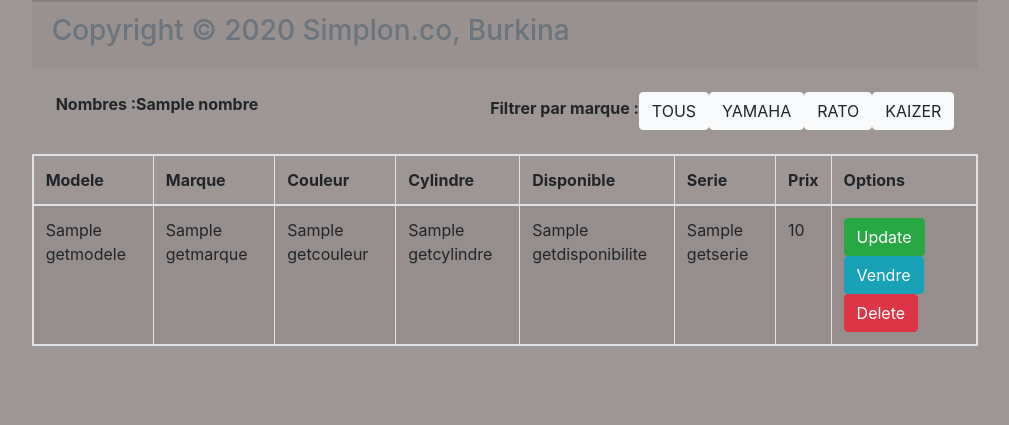
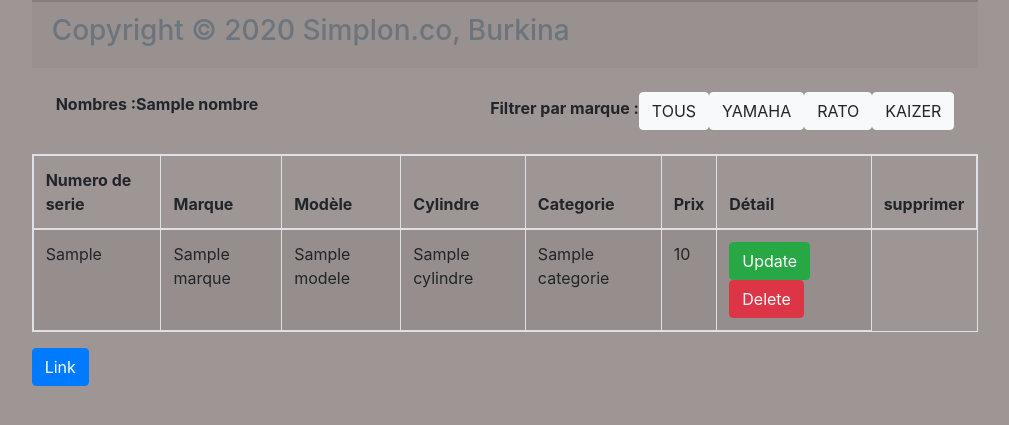
Before and after one commit to ed-wige/moto-bfa, a PHP site: template vues/liste.php in a window 1280 px wide. Shown: the part 118-543 px from the top of the page, without its empty margins (135-1144 px from the left). Run offline with PHP 8.4, Linux system fonts and the light colour scheme; the template is opened without the code that fills it: most values are stand-ins (such as "Sample title", 1, 10 or a date in 2020).

Commit message:
fonctionnalité opérationnel

```diff
--- a/controlleurs/ControlleurAuthen.php
+++ b/controlleurs/ControlleurAuthen.php
@@ -17,7 +17,7 @@ if(isset($_POST['user']) AND isset($_POST['pwd']))
         if($rep)
         {
             //   header("location:../vues/formulaire.php");
-              header("location:index.php?page=ContolleurFormulaire");
+              header("location:index.php?page=ControlleurFormulaire");
 
 
         }
--- a/vues/formulaire.php
+++ b/vues/formulaire.php
@@ -12,12 +12,12 @@
 require_once ("header.php");
 ?>
 
-<form method="post" action="" enctype="multipart/form-data" data-toggle="validator" id="frm">
+<form method="post" action="" enctype="multipart/form-data" data-toggle="validator" id="frm" >
 <h2> <center > Enregistrement d'une moto </center></h2> <br>
           <div class="form-row">
             <div class="form-group col-md-6">
               <label for="inputEmail4">Numéro de serie</label>
-              <input type="text" name="numero" class="form-control" id="inputnom" >
+              <input type="text" name="numero_de_serie" class="form-control" id="inputnom" >
             </div>
             <div class="form-group col-md-6">
               <label for="inputEmail4">Marque</label>
--- a/vues/liste.php
+++ b/vues/liste.php
@@ -14,39 +14,38 @@ require_once ("header.php");
 <span class=""><b>Nombres :<?php echo $nombre?></b></span>
 <div class="d-flex">
 <span class="pt-1"><b>Filtrer par marque :</b></span>
-<a href="index.php?page=liste" class="btn btn-light">TOUS</a>
-<a href="index.php?page=liste&marque=Yamaha" class="btn btn-light">YAMAHA</a>
-<a href="index.php?page=liste&marque=Rato" class="btn btn-light">RATO</a>
-<a href="index.php?page=liste&marque=Kaizer" class="btn btn-light">KAIZER</a>
+<a href="index.php?page=ControlleurListe" class="btn btn-light">TOUS</a>
+<a href="index.php?page=ControlleurListe&marque=Yamaha" class="btn btn-light">YAMAHA</a>
+<a href="index.php?page=ControlleurListe&marque=Rato" class="btn btn-light">RATO</a>
+<a href="index.php?page=ControlleurListe&marque=Kaizer" class="btn btn-light">KAIZER</a>
 </div>
 </div>
 <table class="table table-bordered table-striped table-responsive">
     <thead>
-       <th>Modele </th>
+       <th>Numero de serie </th>
        <th>Marque </th>
-       <th>Couleur</th>
+       <th>Modèle</th>
        <th>Cylindre</th>
-       <th>Disponible</th>
-       <th>Serie</th>
+       <th>Categorie</th>
        <th>Prix</th>
-       <th>Options</th>
+       <th>Détail</th>
+       <th>supprimer</th>
     </thead>
     <tbody>
         <?php
         foreach ($motoliste as $moto) {
         ?>
         <tr>
-          <td><?php echo $moto->getmodele(); ?></td>
-          <td><?php echo $moto->getmarque(); ?></td>
-          <td><?php echo $moto->getcouleur(); ?></td>
-          <td><?php echo $moto->getcylindre(); ?></td>
-          <td><?php echo $moto->getdisponibilite() ?></td>
-          <td><?php echo $moto->getserie(); ?></td>
-          <td><?php echo $moto->getPrix() ?></td>
+          <td><?php echo $moto->numero_de_serie(); ?></td>
+          <td><?php echo $moto->marque(); ?></td>
+          <td><?php echo $moto->modele(); ?></td>
+          <td><?php echo $moto->cylindre(); ?></td>
+          <td><?php echo $moto->categorie() ?></td>
+          <td><?php echo $moto->prix() ?></td>
           <td>
-           <a href="index.php?page=ins_up&serie=<?php echo $moto->getserie(); ?>" class="btn btn-success">Update</a>
-           <a href="index.php?page=vente&serie=<?php echo $moto->getserie(); ?>" class="btn btn-info" <?php toUpdate($moto->getdisponibilite()) ?>>Vendre</a>
-           <a href="index.php?page=liste&serie=<?php echo $moto->getserie(); ?>" class="btn btn-danger">Delete</a>
+           <a href="index.php?page=ContolleurFormulaire&numero_de_serie=<?php echo $moto->getsnumero_de_serie(); ?>" class="btn btn-success">Update</a>
+           <!-- <a href="index.php?page=vente&serie=<?php echo $moto->getserie(); ?>" class="btn btn-info" <?php toUpdate($moto->getdisponibilite()) ?>>Vendre</a> -->
+           <a href="index.php?page=ControlleurListe&snumero_de_serie=<?php echo $moto->getnumero_de_serie(); ?>" class="btn btn-danger">Delete</a>
 
            </td>
         </tr>
@@ -56,6 +55,12 @@ require_once ("header.php");
     </tbody>
 
 </table>
+<a class="btn btn-primary" href="#" role="button">Link</a>
+
+<!-- < <section class="col-md-6 bg-info">
+      <h1 style="text-align:center">Ajout D'une Nouvelle Moto</h1>
+  </section> -->
+<!-- <button> <a href="formulaire.php">Nouveau</a></button> -->
 <?php
 require_once ("footer.php");
 ?>
```
Also changed, not shown: controlleurs/ControlleurFormulaire.php (renamed from controlleurs/ContolleurFormulaire.php, +7 -5 lines), controlleurs/ControlleurListe.php (+5 -5 lines), modeles/Moto.class.php (+8 -5 lines), modeles/MotoManager.class.php (+9 -10 lines).
